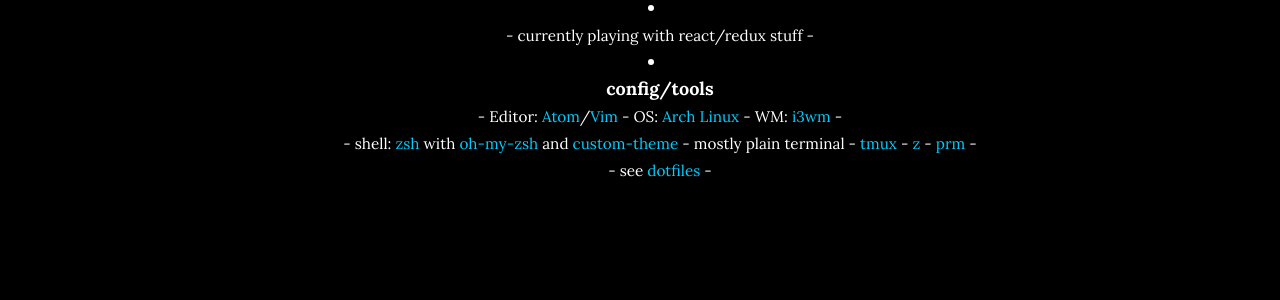
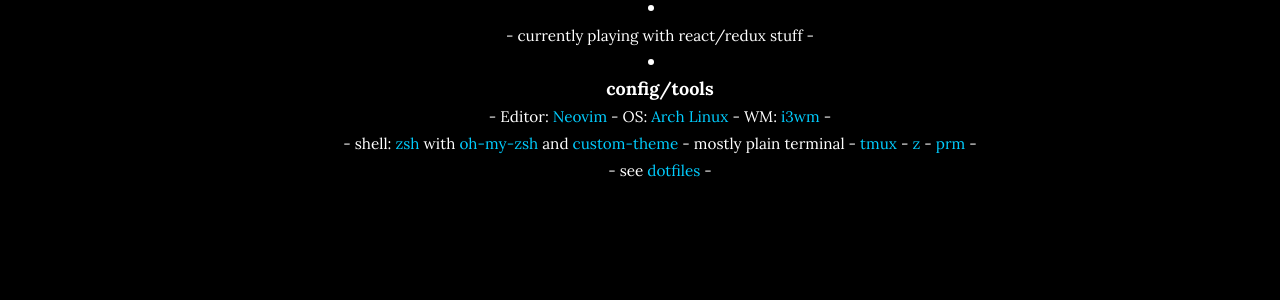
Before and after one commit to mstruebing/mstruebing.github.io, a Jekyll site: the page built from index.html, in a window 1280 px wide and 900 px high, scrolled down 1387 px. Shown: the part 153-453 px from the top of the window. Built offline with Jekyll 4.4.1, drawn with Linux system fonts in a browser that asks for light colours; nearby versions of some CDN libraries.

Commit message:
adjust editor

```diff
--- a/about.html
+++ b/about.html
@@ -21,4 +21,4 @@
 </small>
 - <br />
 <strong>config/tools</strong><br />
-<small> - Editor: [Atom](https://atom.io/)/[Vim](http://www.vim.org/) - OS: [Arch Linux](https://www.archlinux.org/) - WM: [i3wm](http://i3wm.org/) - <br />- shell: [zsh](http://www.zsh.org/) with [oh-my-zsh](https://github.com/robbyrussell/oh-my-zsh) and [custom-theme](https://github.com/mstruebing/dotfiles/blob/master/.mstruebing.zsh-theme) - mostly plain terminal - [tmux](https://tmux.github.io/) - [z](https://github.com/rupa/z) - [prm](https://github.com/eivind88/prm) - <br /> - see [dotfiles](https://github.com/mstruebing/dotfiles) -</small>
+<small> - Editor: [Neovim](https://neovim.io/) - OS: [Arch Linux](https://www.archlinux.org/) - WM: [i3wm](http://i3wm.org/) - <br />- shell: [zsh](http://www.zsh.org/) with [oh-my-zsh](https://github.com/robbyrussell/oh-my-zsh) and [custom-theme](https://github.com/mstruebing/dotfiles/blob/master/.mstruebing.zsh-theme) - mostly plain terminal - [tmux](https://tmux.github.io/) - [z](https://github.com/rupa/z) - [prm](https://github.com/eivind88/prm) - <br /> - see [dotfiles](https://github.com/mstruebing/dotfiles) -</small>
```
